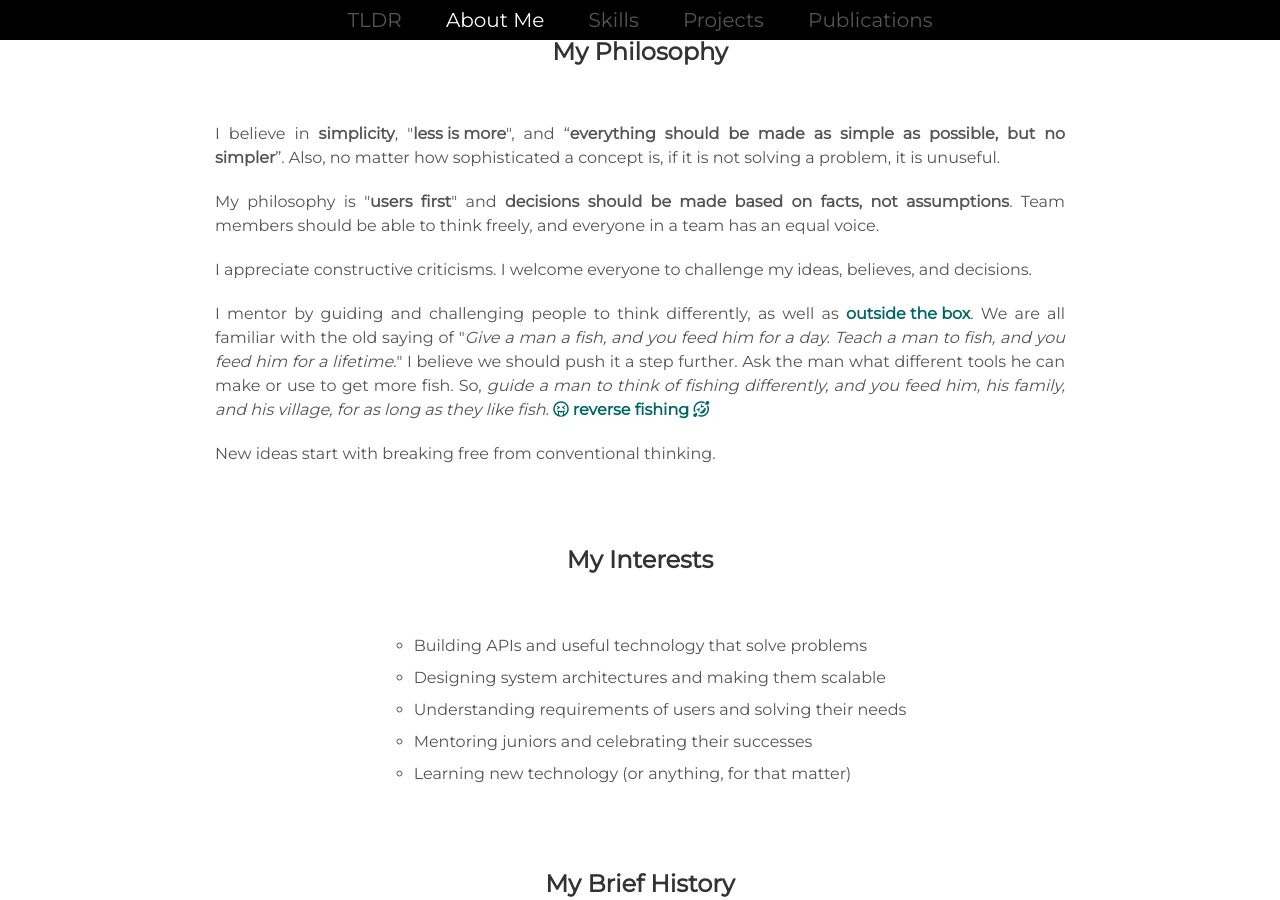
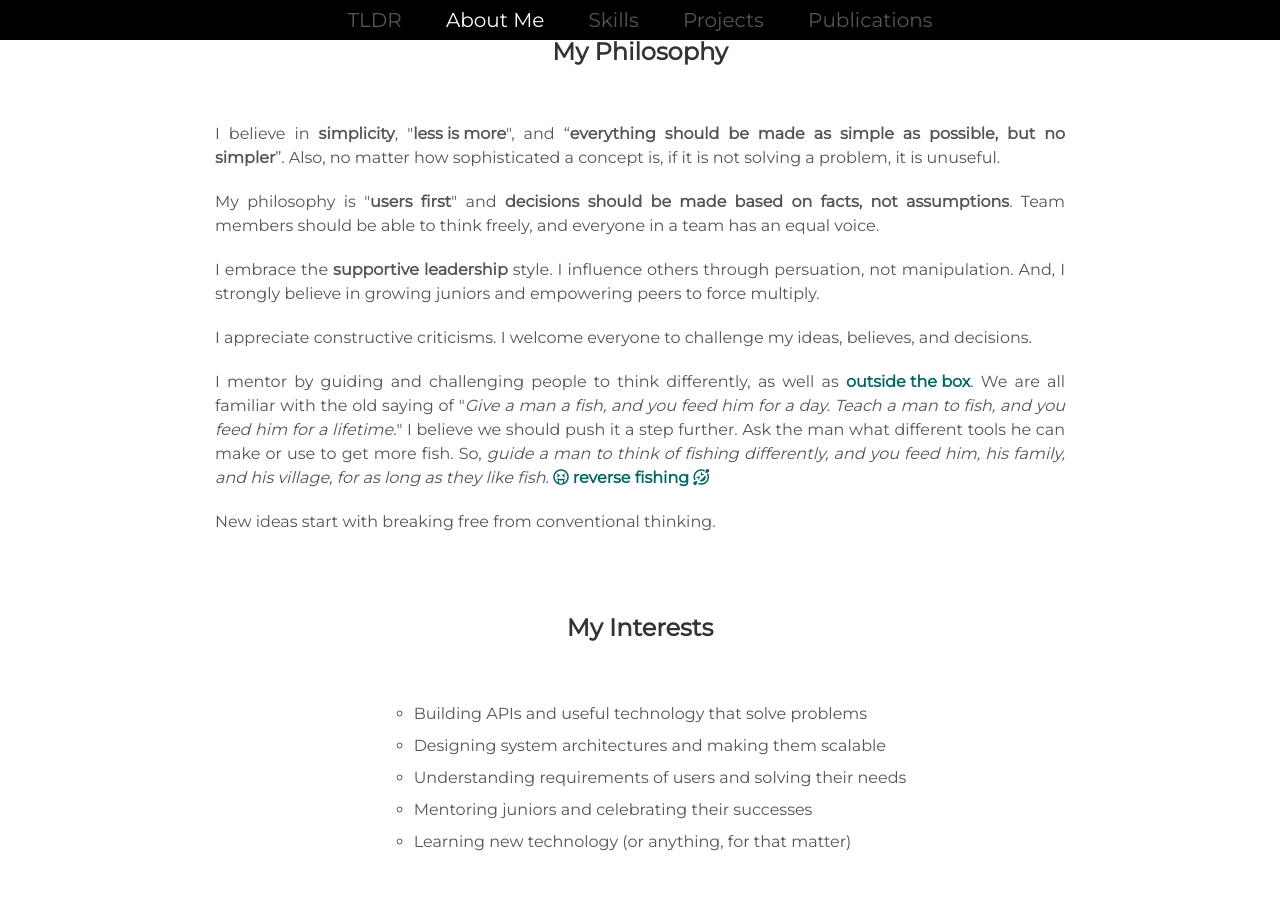
Before and after one commit to mingkichong/mingkichong.github.io, a Jekyll site: the page built from index.html, in a window 1280 px wide and 900 px high, scrolled down 2880 px. Built offline with Jekyll 4.4.1, drawn with Linux system fonts in a browser that asks for light colours.

Commit message:
add leadership style in about section

```diff
--- a/_includes/about.html
+++ b/_includes/about.html
@@ -33,6 +33,11 @@
   My philosophy is "<strong>users first</strong>" and <strong>decisions should be made based on facts, not assumptions</strong>.
   <!-- I deplore micromanagement.  -->
   Team members should be able to think freely, and everyone in a team has an equal voice.
+</div>
+<div class="about_details">
+  I embrace the <strong>supportive leadership</strong> style.
+  I influence others through persuation, not manipulation.
+  And, I strongly believe in growing juniors and empowering peers to force multiply.
 </div>
 <div class="about_details">
   I appreciate constructive criticisms.
```
